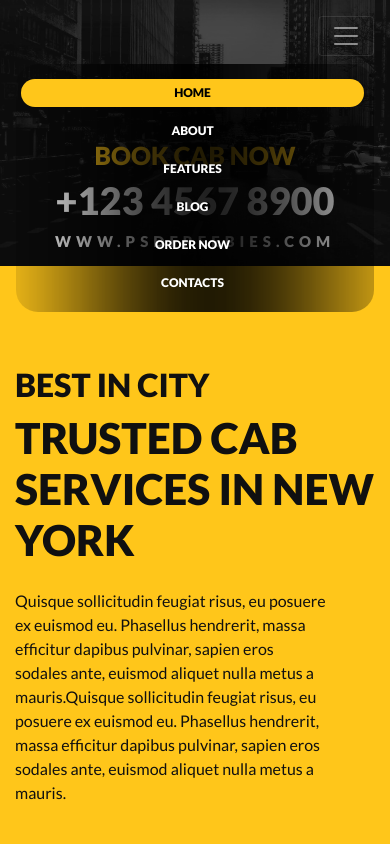
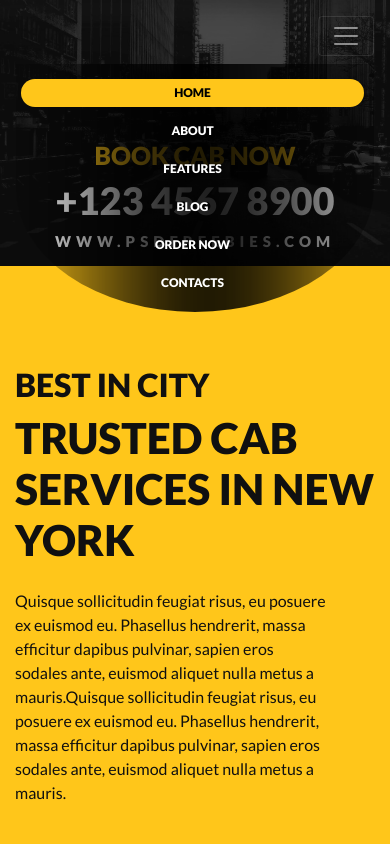
Before and after one commit to FerdousZihad/taxicab, a plain HTML site: page index.html in a window 390 px wide. Both pictures are taken after a click on the button "Toggle navigation". Shown: the top 844 px of the page. Drawn offline with Linux system fonts and the light colour scheme.

Commit message:
Update responsive.css

```diff
--- a/css/responsive.css
+++ b/css/responsive.css
@@ -22,7 +22,7 @@
   .show{
     background: url(../img/navbg.png);
 
-    border-radius: 22px;
+    border-radius: 0 0 50% 50%;
     background-size: cover;
 
   }
```
